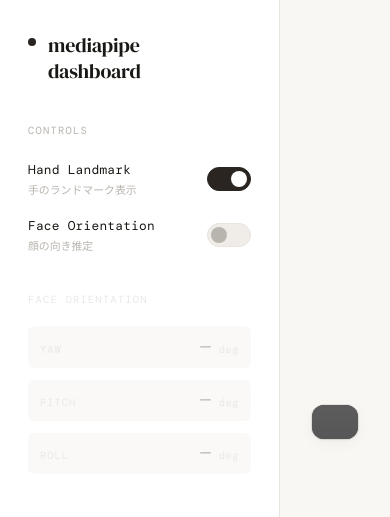
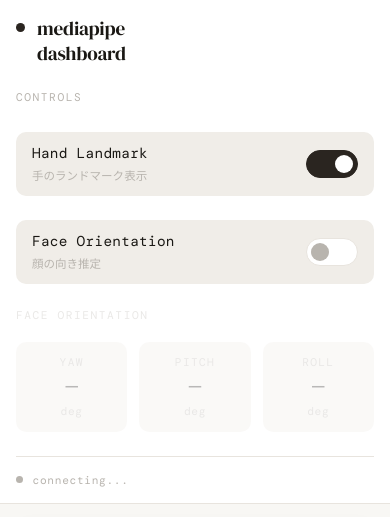
Before and after one commit to futosawaguchi/mediapipe-web-dashboard, a Flask app: page / in a window 390 px wide. Shown: the top 517 px of the page. Run offline with Flask 3, Linux system fonts and the light colour scheme; parts of the project's set-up code (start-up, migrations or seed data) failed here and were passed over; some libraries are stand-ins or nearby versions; some web fonts are replaced; grey boxes are pictures that could not be loaded.

Commit message:
style: widen sidebar, enlarge video, add responsive layout

```diff
--- a/static/css/style.css
+++ b/static/css/style.css
@@ -6,17 +6,16 @@
 }
 
 :root {
-    --bg:          #f8f7f4;
-    --surface:     #ffffff;
-    --border:      #e8e4de;
+    --bg:             #f8f7f4;
+    --surface:        #ffffff;
+    --border:         #e8e4de;
     --text-primary:   #1a1814;
     --text-secondary: #8c8680;
     --text-muted:     #b8b4ae;
-    --accent:      #2a2520;
-    --accent-soft: #f0ede8;
-    --green:       #3d7a5a;
-    --red:         #c0392b;
-    --shadow:      0 1px 3px rgba(0,0,0,0.06), 0 4px 16px rgba(0,0,0,0.04);
+    --accent:         #2a2520;
+    --accent-soft:    #f0ede8;
+    --green:          #3d7a5a;
+    --shadow:         0 1px 3px rgba(0,0,0,0.06), 0 4px 16px rgba(0,0,0,0.04);
 }
 
 html, body {
@@ -31,7 +30,7 @@ html, body {
 /* ===== レイアウト ===== */
 .layout {
     display: grid;
-    grid-template-columns: 280px 1fr;
+    grid-template-columns: 360px 1fr;
     height: 100vh;
 }
 
@@ -41,8 +40,9 @@ html, body {
     border-right: 1px solid var(--border);
     display: flex;
     flex-direction: column;
-    padding: 2rem 1.75rem;
-    gap: 2.5rem;
+    padding: 2.5rem 2.25rem;
+    gap: 2.75rem;
+    overflow-y: auto;
 }
 
 .brand {
@@ -52,17 +52,17 @@ html, body {
 }
 
 .brand-dot {
-    width: 8px;
-    height: 8px;
+    width: 9px;
+    height: 9px;
     border-radius: 50%;
     background: var(--accent);
-    margin-top: 0.4rem;
+    margin-top: 0.45rem;
     flex-shrink: 0;
 }
 
 .brand-name {
     font-family: 'DM Serif Display', serif;
-    font-size: 1.25rem;
+    font-size: 1.5rem;
     font-weight: 400;
     line-height: 1.3;
     color: var(--text-primary);
@@ -73,12 +73,12 @@ html, body {
 .controls {
     display: flex;
     flex-direction: column;
-    gap: 1.25rem;
+    gap: 1.5rem;
 }
 
 .controls-label {
-    font-size: 0.65rem;
-    letter-spacing: 0.12em;
+    font-size: 0.7rem;
+    letter-spacing: 0.14em;
     color: var(--text-muted);
     margin-bottom: 0.25rem;
 }
@@ -87,33 +87,36 @@ html, body {
     display: flex;
     align-items: center;
     justify-content: space-between;
-    gap: 1rem;
+    gap: 1.5rem;
+    padding: 1rem 1.25rem;
+    background: var(--accent-soft);
+    border-radius: 10px;
 }
 
 .toggle-info {
     display: flex;
     flex-direction: column;
-    gap: 0.2rem;
+    gap: 0.3rem;
 }
 
 .toggle-title {
-    font-size: 0.8rem;
+    font-size: 0.9rem;
     color: var(--text-primary);
     letter-spacing: 0.02em;
 }
 
 .toggle-desc {
-    font-size: 0.68rem;
+    font-size: 0.72rem;
     color: var(--text-muted);
 }
 
 /* トグルボタン */
 .toggle-btn {
-    width: 44px;
-    height: 24px;
-    border-radius: 12px;
+    width: 52px;
+    height: 28px;
+    border-radius: 14px;
     border: 1.5px solid var(--border);
-    background: var(--accent-soft);
+    background: var(--surface);
     cursor: pointer;
     position: relative;
     transition: background 0.25s, border-color 0.25s;
@@ -127,17 +130,17 @@ html, body {
 
 .toggle-knob {
     position: absolute;
-    top: 3px;
-    left: 3px;
-    width: 16px;
-    height: 16px;
+    top: 4px;
+    left: 4px;
+    width: 18px;
+    height: 18px;
     border-radius: 50%;
     background: var(--text-muted);
     transition: transform 0.25s, background 0.25s;
 }
 
 .toggle-btn.active .toggle-knob {
-    transform: translateX(20px);
+    transform: translateX(24px);
     background: var(--surface);
 }
 
@@ -165,21 +168,21 @@ html, body {
 .orientation-item {
     display: flex;
     align-items: baseline;
-    gap: 0.5rem;
-    padding: 0.6rem 0.75rem;
+    gap: 0.75rem;
+    padding: 0.85rem 1.25rem;
     background: var(--accent-soft);
-    border-radius: 6px;
+    border-radius: 10px;
 }
 
 .orientation-axis {
-    font-size: 0.65rem;
-    letter-spacing: 0.1em;
+    font-size: 0.7rem;
+    letter-spacing: 0.12em;
     color: var(--text-muted);
-    width: 40px;
+    width: 48px;
 }
 
 .orientation-value {
-    font-size: 1.1rem;
+    font-size: 1.3rem;
     color: var(--text-primary);
     font-weight: 400;
     flex: 1;
@@ -187,9 +190,9 @@ html, body {
 }
 
 .orientation-unit {
-    font-size: 0.65rem;
+    font-size: 0.7rem;
     color: var(--text-muted);
-    letter-spacing: 0.05em;
+    letter-spacing: 0.06em;
 }
 
 /* ===== フッター ===== */
@@ -197,12 +200,14 @@ html, body {
     margin-top: auto;
     display: flex;
     align-items: center;
-    gap: 0.5rem;
+    gap: 0.6rem;
+    padding-top: 1rem;
+    border-top: 1px solid var(--border);
 }
 
 .status-dot {
-    width: 6px;
-    height: 6px;
+    width: 7px;
+    height: 7px;
     border-radius: 50%;
     background: var(--text-muted);
     transition: background 0.3s;
@@ -213,9 +218,9 @@ html, body {
 }
 
 .status-text {
-    font-size: 0.68rem;
+    font-size: 0.7rem;
     color: var(--text-muted);
-    letter-spacing: 0.05em;
+    letter-spacing: 0.06em;
 }
 
 /* ===== メインエリア ===== */
@@ -225,17 +230,20 @@ html, body {
     justify-content: center;
     padding: 2rem;
     background: var(--bg);
+    overflow: hidden;
 }
 
 .video-wrapper {
     position: relative;
-    border-radius: 12px;
+    border-radius: 14px;
     overflow: hidden;
     box-shadow: var(--shadow), 0 0 0 1px var(--border);
     background: var(--accent);
-    max-width: 800px;
     width: 100%;
+    height: 100%;
+    max-height: calc(100vh - 4rem);
     aspect-ratio: 4/3;
+    object-fit: contain;
 }
 
 .video-feed {
@@ -250,23 +258,108 @@ html, body {
     bottom: 0;
     left: 0;
     right: 0;
-    padding: 1.5rem;
-    background: linear-gradient(transparent, rgba(0,0,0,0.45));
+    padding: 2rem;
+    background: linear-gradient(transparent, rgba(0,0,0,0.5));
 }
 
 .gesture-display {
     font-family: 'DM Serif Display', serif;
-    font-size: 2rem;
+    font-size: 2.5rem;
     color: #ffffff;
     letter-spacing: -0.01em;
-    min-height: 2.5rem;
-    transition: opacity 0.2s;
+    min-height: 3rem;
 }
 
 .gesture-waiting {
     font-family: 'DM Mono', monospace;
-    font-size: 0.8rem;
-    color: rgba(255,255,255,0.45);
-    letter-spacing: 0.05em;
+    font-size: 0.85rem;
+    color: rgba(255,255,255,0.4);
+    letter-spacing: 0.06em;
     font-weight: 300;
 }
+
+/* ===== レスポンシブ ===== */
+@media (max-width: 900px) {
+    .layout {
+        grid-template-columns: 1fr;
+        grid-template-rows: auto 1fr;
+    }
+
+    .sidebar {
+        border-right: none;
+        border-bottom: 1px solid var(--border);
+        padding: 1.5rem;
+        gap: 1.5rem;
+        flex-direction: row;
+        flex-wrap: wrap;
+        align-items: flex-start;
+        overflow-x: auto;
+    }
+
+    .brand {
+        width: 100%;
+    }
+
+    .brand-name {
+        font-size: 1.2rem;
+    }
+
+    .controls {
+        flex: 1;
+        min-width: 240px;
+    }
+
+    .orientation-panel {
+        flex: 1;
+        min-width: 240px;
+    }
+
+    .orientation-grid {
+        flex-direction: row;
+    }
+
+    .orientation-item {
+        flex: 1;
+        flex-direction: column;
+        align-items: center;
+        text-align: center;
+        gap: 0.25rem;
+    }
+
+    .orientation-axis {
+        width: auto;
+    }
+
+    .orientation-value {
+        text-align: center;
+    }
+
+    .sidebar-footer {
+        width: 100%;
+        border-top: 1px solid var(--border);
+        padding-top: 1rem;
+        margin-top: 0;
+    }
+
+    .main {
+        padding: 1rem;
+    }
+
+    .video-wrapper {
+        max-height: calc(100vh - 320px);
+    }
+}
+
+@media (max-width: 540px) {
+    .sidebar {
+        padding: 1rem;
+    }
+
+    .toggle-item {
+        padding: 0.75rem 1rem;
+    }
+
+    .gesture-display {
+        font-size: 1.8rem;
+    }
+}
```
